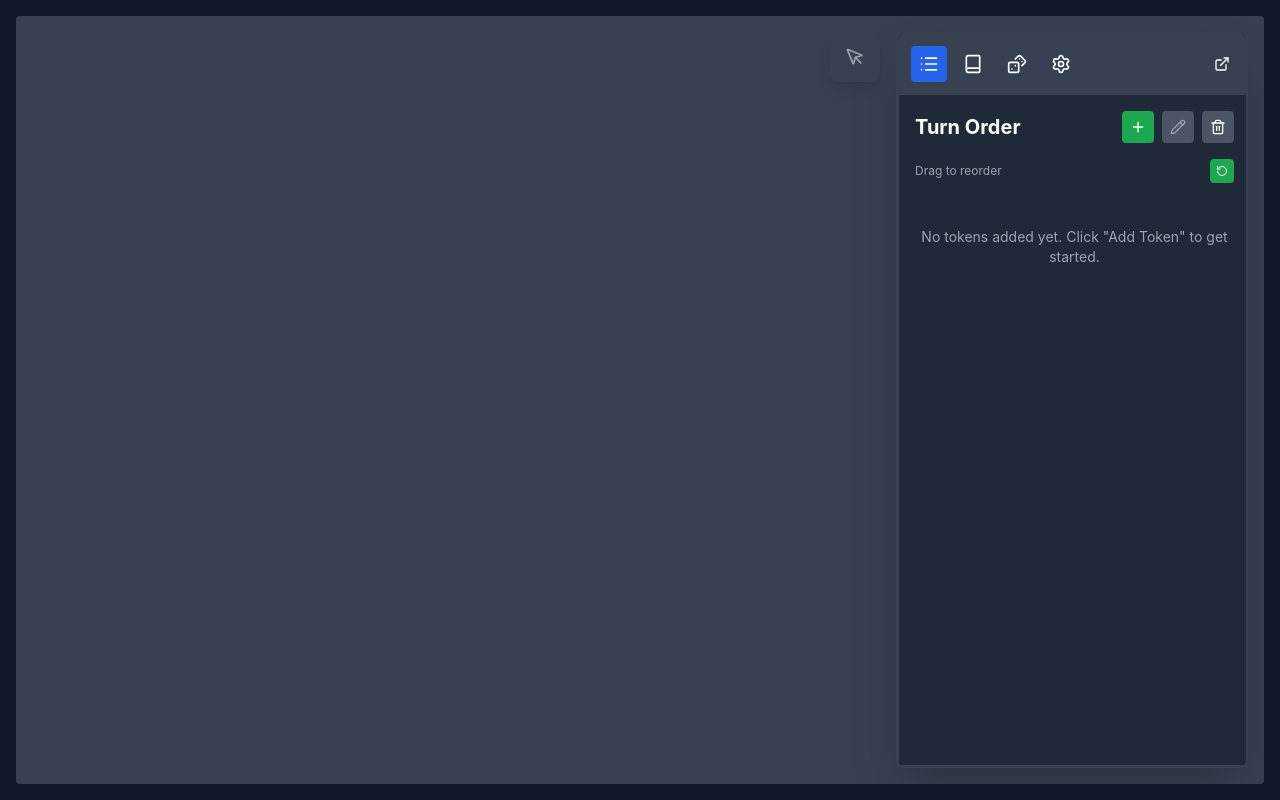
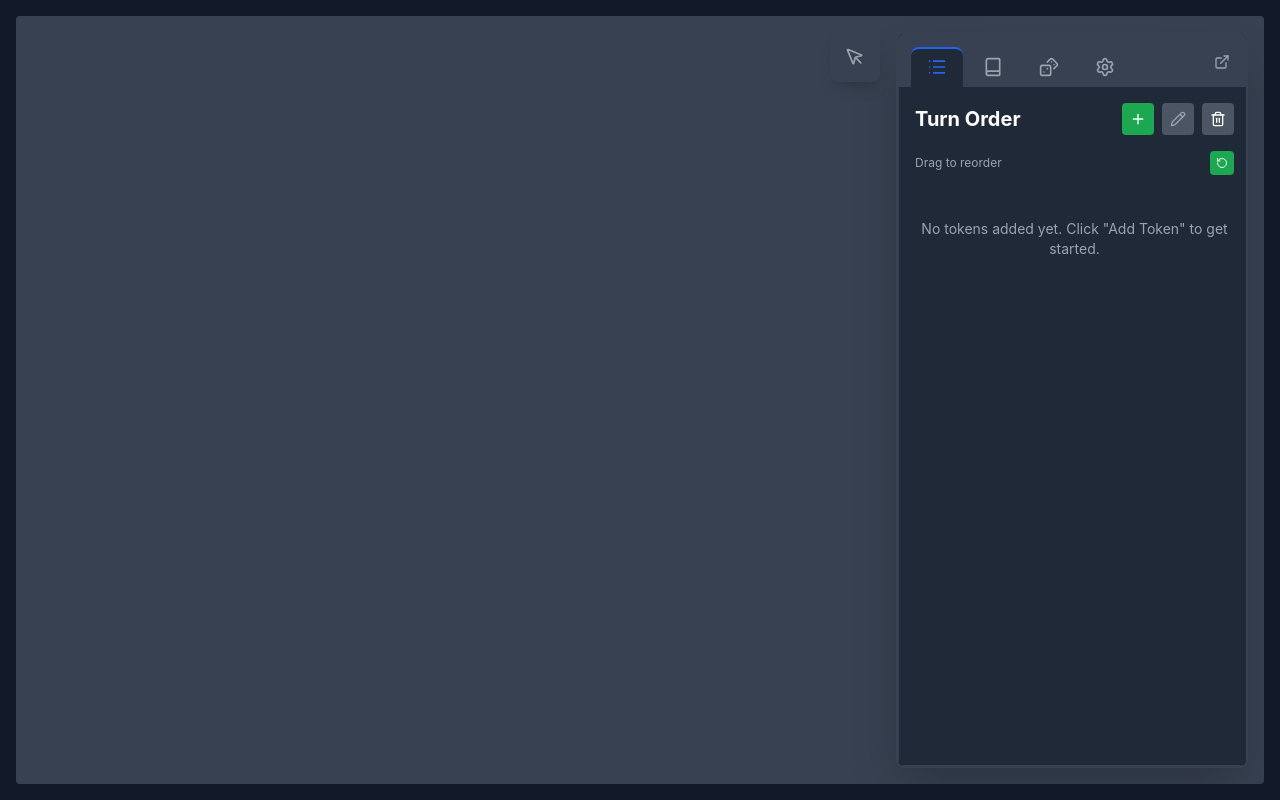
Before and after one commit to jonnyH2O/nimble-vtt, a React (Vite) app: page / in a window 1280 px wide. Built offline with nearby package versions, Linux system fonts and the light colour scheme.

Commit message:
Refine DMTools tab navigation and styling
Improves the appearance and usability of the DMTools tab navigation by updating padding, border, and color classes for tab buttons. Adjusts layout spacing and enhances visual feedback for active and inactive tabs, providing a more polished and accessible UI.

```diff
--- a/src/components/DMTools.jsx
+++ b/src/components/DMTools.jsx
@@ -343,11 +343,11 @@ export default function DMTools({
   return (
     <div className={`bg-surface flex flex-col h-full ${isPopoutWindow || isOverlay ? 'w-full' : 'border-l border-border'}`} style={isPopoutWindow || isOverlay ? {} : { width: `${SIDEBAR_WIDTH}px` }}>
       {/* Tab Navigation */}
-      <div className="bg-surface-highlight border-b border-border p-3 flex items-center justify-between flex-shrink-0">
-        <div className="flex gap-2">
+      <div className="bg-surface-highlight border-b border-border px-3 pt-3 pb-0 flex items-end justify-between flex-shrink-0">
+        <div className="flex gap-1">
           <button
             onClick={() => setSidebarView('turnOrder')}
-            className={`p-2 rounded flex items-center justify-center ${sidebarView === 'turnOrder' ? 'bg-primary' : 'bg-tertiary hover:bg-tertiary-hover'
+            className={`px-4 py-2 rounded-t-lg flex items-center justify-center transition-all ${sidebarView === 'turnOrder' ? 'bg-surface text-primary -mb-px border-t-2 border-primary pb-2.5' : 'text-text-muted hover:text-text hover:bg-surface/20'
               }`}
             title="Turn Order"
           >
@@ -355,7 +355,7 @@ export default function DMTools({
           </button >
           <button
             onClick={() => setSidebarView('dictionary')}
-            className={`p-2 rounded flex items-center justify-center ${sidebarView === 'dictionary' ? 'bg-primary' : 'bg-tertiary hover:bg-tertiary-hover'
+            className={`px-4 py-2 rounded-t-lg flex items-center justify-center transition-all ${sidebarView === 'dictionary' ? 'bg-surface text-primary -mb-px border-t-2 border-primary pb-2.5' : 'text-text-muted hover:text-text hover:bg-surface/20'
               }`}
             title="Nimble Dictionary"
           >
@@ -363,7 +363,7 @@ export default function DMTools({
           </button>
           <button
             onClick={() => setSidebarView('dice')}
-            className={`p-2 rounded flex items-center justify-center ${sidebarView === 'dice' ? 'bg-primary' : 'bg-tertiary hover:bg-tertiary-hover'
+            className={`px-4 py-2 rounded-t-lg flex items-center justify-center transition-all ${sidebarView === 'dice' ? 'bg-surface text-primary -mb-px border-t-2 border-primary pb-2.5' : 'text-text-muted hover:text-text hover:bg-surface/20'
               }`}
             title="Dice Roller"
           >
@@ -371,7 +371,7 @@ export default function DMTools({
           </button>
           <button
             onClick={() => setSidebarView('settings')}
-            className={`p-2 rounded flex items-center justify-center ${sidebarView === 'settings' ? 'bg-primary' : 'bg-tertiary hover:bg-tertiary-hover'
+            className={`px-4 py-2 rounded-t-lg flex items-center justify-center transition-all ${sidebarView === 'settings' ? 'bg-surface text-primary -mb-px border-t-2 border-primary pb-2.5' : 'text-text-muted hover:text-text hover:bg-surface/20'
               }`}
             title="Settings"
           >
@@ -380,13 +380,13 @@ export default function DMTools({
         </div >
 
         {/* Action buttons */}
-        < div className="flex gap-2" >
+        < div className="flex gap-2 pb-2" >
           {/* Pop-out button - only in main window */}
           {
             !isPopoutWindow && onPopout && (
               <button
                 onClick={onPopout}
-                className="p-2 rounded bg-tertiary hover:bg-tertiary-hover"
+                className="p-2 rounded bg-tertiary hover:bg-tertiary-hover text-text-muted hover:text-text"
                 title="Pop Out Sidebar"
               >
                 <ExternalLink size={16} />
```
